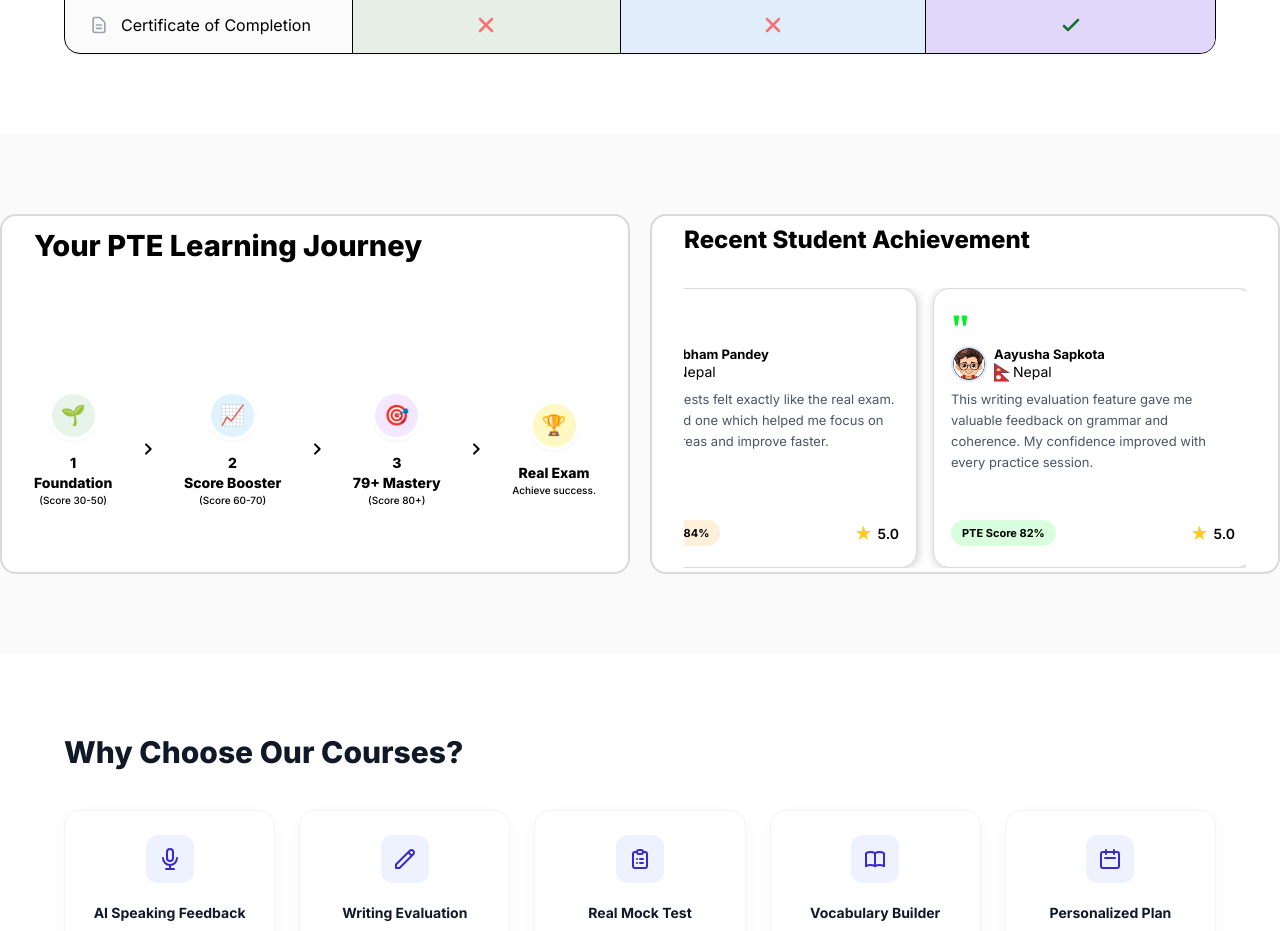
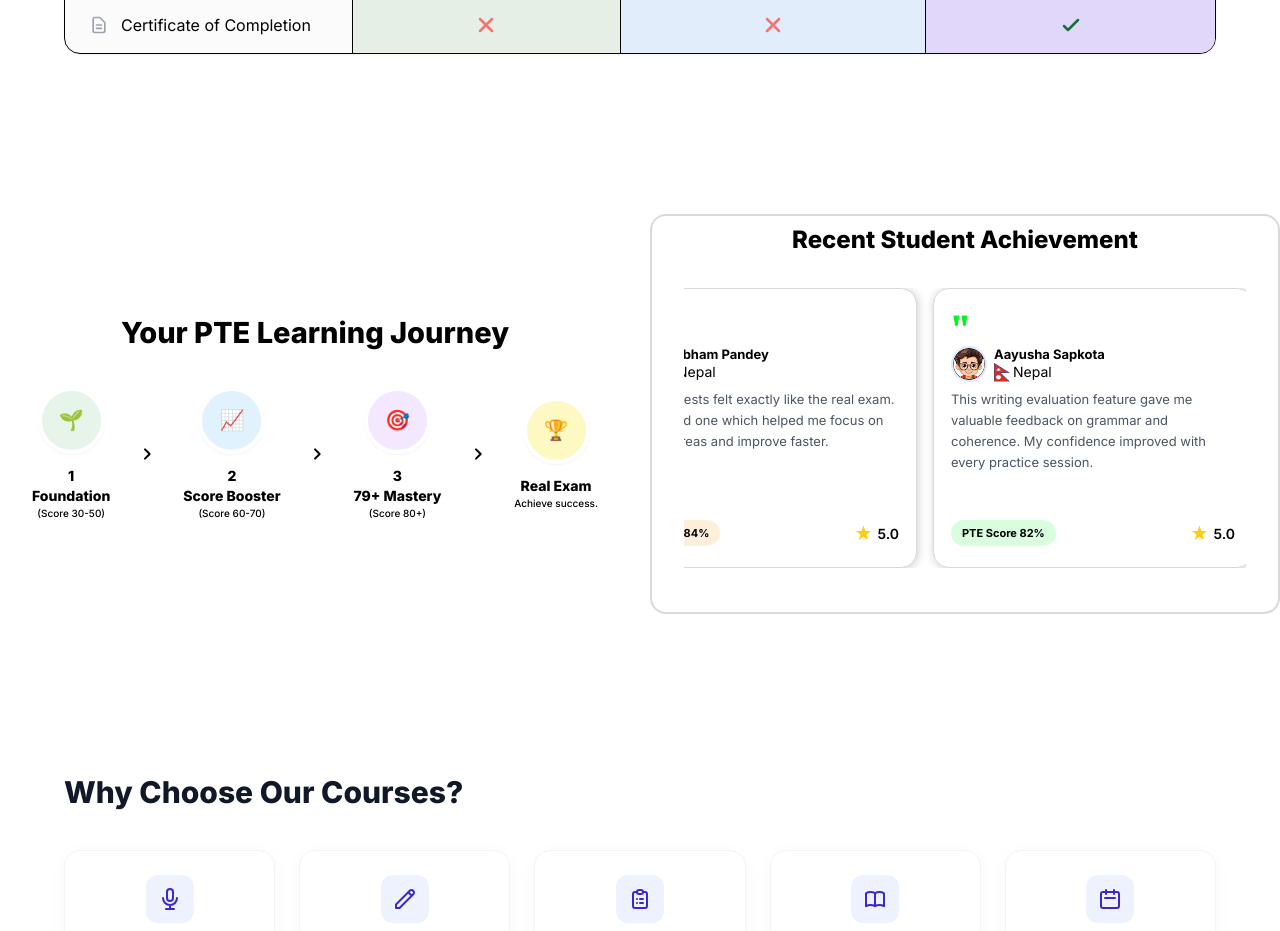
Before and after one commit to AuralithBit0822/PTE, a Next.js app in the folder frontend/: page /courses in a window 1280 px wide. Shown: the part 2360-3291 px from the top of the page. Built offline with nearby package versions, Linux system fonts and the light colour scheme.

Commit message:
fix: journey section centering, remove outline, enlarge icons to 67px

```diff
--- a/frontend/app/(dashboard)/courses/page.tsx
+++ b/frontend/app/(dashboard)/courses/page.tsx
@@ -296,16 +296,16 @@ export default function CoursesPage() {
       </section>
 
       {/* 5. Journey & Testimonials */}
-      <section className="bg-[#FAFAFA] py-20 w-full">
+      <section className="bg-white py-20 w-full">
         <div className="grid grid-cols-2 gap-[20px]">
            {/* Left: Journey */}
-           <div className="bg-white rounded-2xl border-2 border-[#D9D9D9] px-8 pt-[4px] pb-[4px]">
-              <h2 className="text-[29px] font-extrabold text-black mb-[122px] pt-[4px]">Your PTE Learning Journey</h2>
-              <div className="flex items-center justify-between relative mt-6">
+            <div className="bg-white rounded-2xl px-8 py-8 flex flex-col items-center justify-center min-h-[400px]">
+               <h2 className="text-[29px] font-extrabold text-black pt-[4px] text-center mb-8">Your PTE Learning Journey</h2>
+              <div className="flex items-center justify-between relative w-full">
                  <div className="absolute top-1/2 left-0 right-0 h-0.5 bg-gray-200 -z-10 -translate-y-6"></div>
 
                   <div className="flex flex-col items-center text-center">
-                     <div className="w-[51px] h-[51px] rounded-full bg-[#E6F4EA] flex items-center justify-center mb-3 border-4 border-white shadow-sm">
+                     <div className="w-[67px] h-[67px] rounded-full bg-[#E6F4EA] flex items-center justify-center mb-3 border-4 border-white shadow-sm">
                         <span className="text-xl">🌱</span>
                      </div>
                      <div className="font-extrabold text-black text-sm">1<br/>Foundation</div>
@@ -315,7 +315,7 @@ export default function CoursesPage() {
                   <svg className="w-4 h-4 text-black" fill="none" viewBox="0 0 24 24" stroke="currentColor"><path strokeLinecap="round" strokeLinejoin="round" strokeWidth={3} d="M9 5l7 7-7 7" /></svg>
 
                   <div className="flex flex-col items-center text-center">
-                     <div className="w-[51px] h-[51px] rounded-full bg-[#E0F2FE] flex items-center justify-center mb-3 border-4 border-white shadow-sm">
+                     <div className="w-[67px] h-[67px] rounded-full bg-[#E0F2FE] flex items-center justify-center mb-3 border-4 border-white shadow-sm">
                         <span className="text-xl">📈</span>
                      </div>
                      <div className="font-extrabold text-black text-sm">2<br/>Score Booster</div>
@@ -325,7 +325,7 @@ export default function CoursesPage() {
                   <svg className="w-4 h-4 text-black" fill="none" viewBox="0 0 24 24" stroke="currentColor"><path strokeLinecap="round" strokeLinejoin="round" strokeWidth={3} d="M9 5l7 7-7 7" /></svg>
 
                   <div className="flex flex-col items-center text-center">
-                     <div className="w-[51px] h-[51px] rounded-full bg-[#F3E8FF] flex items-center justify-center mb-3 border-4 border-white shadow-sm">
+                     <div className="w-[67px] h-[67px] rounded-full bg-[#F3E8FF] flex items-center justify-center mb-3 border-4 border-white shadow-sm">
                         <span className="text-xl">🎯</span>
                      </div>
                      <div className="font-extrabold text-black text-sm">3<br/>79+ Mastery</div>
@@ -335,7 +335,7 @@ export default function CoursesPage() {
                   <svg className="w-4 h-4 text-black" fill="none" viewBox="0 0 24 24" stroke="currentColor"><path strokeLinecap="round" strokeLinejoin="round" strokeWidth={3} d="M9 5l7 7-7 7" /></svg>
 
                   <div className="flex flex-col items-center text-center">
-                     <div className="w-[51px] h-[51px] rounded-full bg-yellow-100 flex items-center justify-center mb-3 border-4 border-white shadow-sm">
+                     <div className="w-[67px] h-[67px] rounded-full bg-yellow-100 flex items-center justify-center mb-3 border-4 border-white shadow-sm">
                         <span className="text-xl">🏆</span>
                      </div>
                      <div className="font-extrabold text-black text-sm">Real Exam</div>
@@ -345,10 +345,10 @@ export default function CoursesPage() {
            </div>
 
            {/* Right: Testimonials */}
-           <div className="bg-white rounded-2xl border-2 border-[#D9D9D9] px-8 pt-[4px] pb-[4px] overflow-hidden">
-              <div className="mb-8 pt-[4px]">
-                 <h2 className="text-2xl font-extrabold text-black">Recent Student Achievement</h2>
-              </div>
+            <div className="bg-white rounded-2xl border-2 border-[#D9D9D9] px-8 pt-[4px] pb-[4px] overflow-hidden">
+               <div className="mb-8 pt-[4px] text-center">
+                  <h2 className="text-2xl font-extrabold text-black">Recent Student Achievement</h2>
+               </div>
               <div className="relative h-[280px] overflow-hidden">
                  <div className="absolute inset-0 flex flex-row gap-4 animate-scroll-horizontal w-max">
                     {[
```
